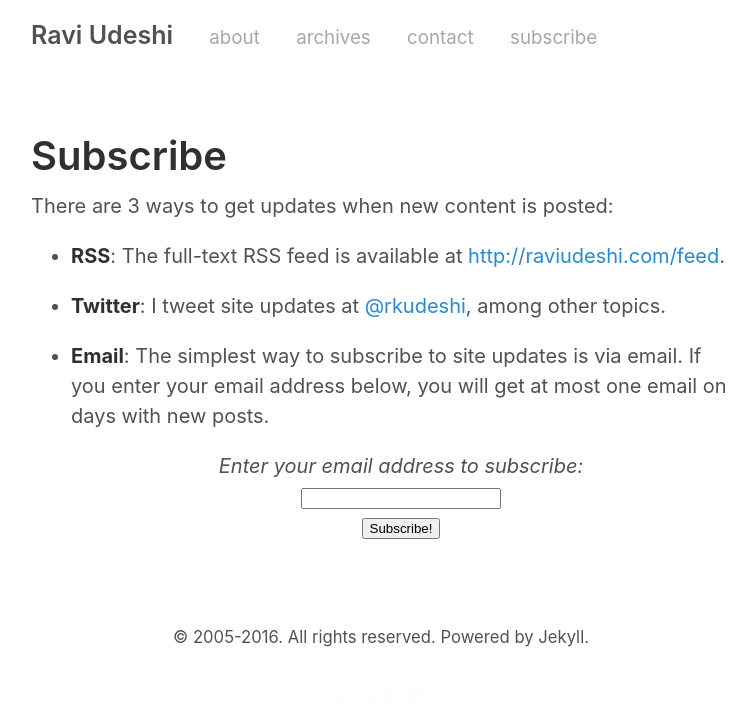
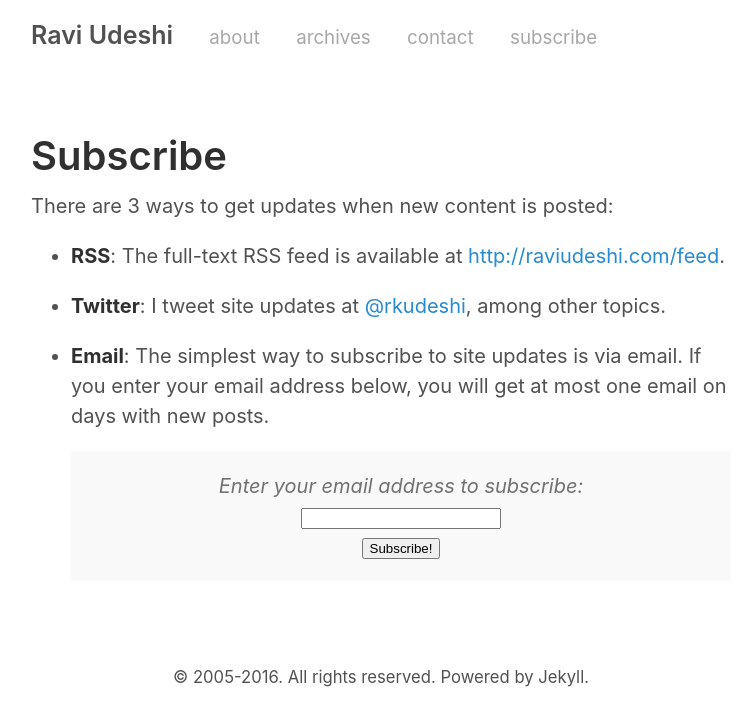
Before and after one commit to rkudeshi/rkudeshi.github.io, a Jekyll site: the page built from 4-subscribe.md, in a window 1280 px wide. Shown: the top 726 px of the page, without its empty margins (259-1015 px from the left). Built offline with Jekyll 4.4.1, drawn with Linux system fonts in a browser that asks for light colours.

Commit message:
Update email subscribe box CSS

```diff
--- a/4-subscribe.md
+++ b/4-subscribe.md
@@ -12,4 +12,4 @@ There are 3 ways to get updates when new content is posted:
 
 * **Email**: The simplest way to subscribe to site updates is via email. If you enter your email address below, you will get at most one email on days with new posts.
 
-    <div class="breakoutBox"><form style="text-align: center" action="http://www.feedburner.com/fb/a/emailverify" method="post"><em>Enter your email address to subscribe:</em><br/><input style="width: 200px;" name="email" /><input name="url" type="hidden" value="http://feeds.feedburner.com/~e?ffid=206630" /><input name="title" type="hidden" value="RaviUdeshi.com" /><input name="loc" type="hidden" value="en_US" /><br /><input type="submit" value="Subscribe!" /></form></div>
+    <div class="breakoutBox message"><form style="text-align: center" action="http://www.feedburner.com/fb/a/emailverify" method="post"><em>Enter your email address to subscribe:</em><br/><input style="width: 200px;" name="email" /><input name="url" type="hidden" value="http://feeds.feedburner.com/~e?ffid=206630" /><input name="title" type="hidden" value="RaviUdeshi.com" /><input name="loc" type="hidden" value="en_US" /><br /><input type="submit" value="Subscribe!" /></form></div>
```
